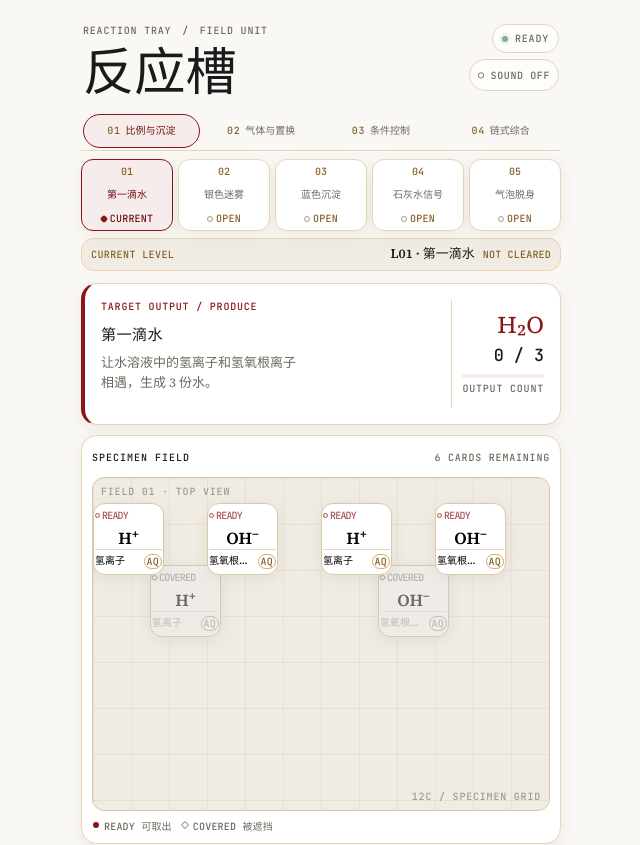
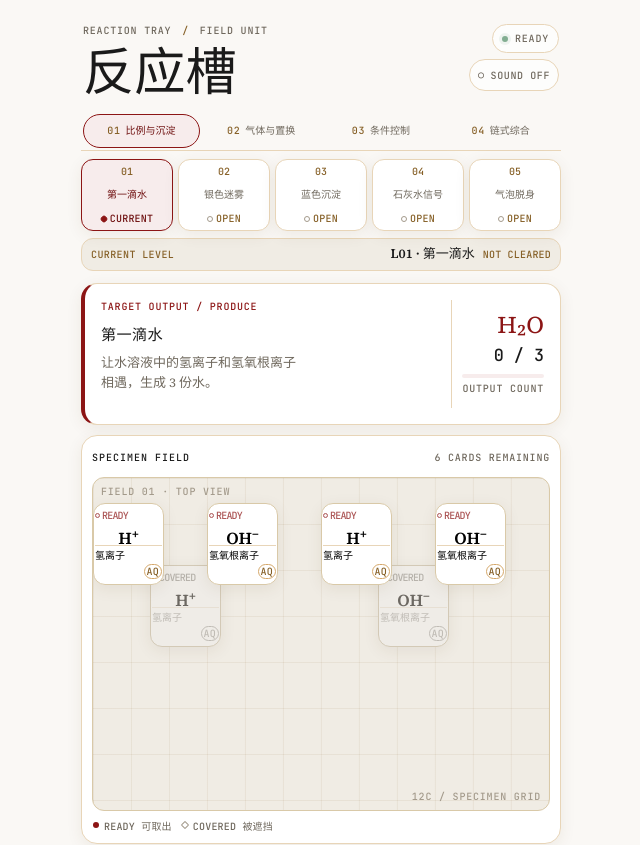
Before and after one commit to GuoweiWang27/reaction-tray, a React (Vite) app: page / in a window 1280 px wide. Shown: the top 845 px of the page, without its empty margins (319-959 px from the left). Built offline with nearby package versions, Linux system fonts and the light colour scheme; a web font is replaced by a local one.

Commit message:
fix: preserve specimen names

```diff
--- a/src/game/game.css
+++ b/src/game/game.css
@@ -791,8 +791,8 @@ button.target-formula:focus-visible,
   display: flex;
   width: calc(var(--w) * 8.333% - 5px);
   min-width: 52px;
-  height: 72px;
-  min-height: 72px;
+  height: 82px;
+  min-height: 82px;
   flex-direction: column;
   align-items: flex-start;
   justify-content: flex-start;
@@ -902,12 +902,14 @@ button.target-formula:focus-visible,
 }
 
 .tile-meta {
-  display: flex;
+  display: grid;
   width: 100%;
   min-width: 0;
-  align-items: center;
-  justify-content: space-between;
-  gap: 3px;
+  grid-template-columns: minmax(0, 1fr) auto;
+  grid-template-rows: minmax(0, auto) auto;
+  align-items: start;
+  column-gap: 3px;
+  row-gap: 2px;
   margin-top: auto;
   padding-top: 4px;
   border-top: 1px solid var(--line);
@@ -916,20 +918,27 @@ button.target-formula:focus-visible,
 }
 
 .tile-name {
-  min-width: 0;
-  flex: 1 1 auto;
+  display: -webkit-box;
+  grid-column: 1 / -1;
+  grid-row: 1;
+  min-width: 0;
+  max-height: 2.4em;
   overflow: hidden;
   font-family: var(--body-font);
   font-size: var(--text-micro);
   font-weight: 600;
   line-height: 1.2;
-  text-overflow: ellipsis;
-  white-space: nowrap;
+  -webkit-box-orient: vertical;
+  -webkit-line-clamp: 2;
+  overflow-wrap: anywhere;
+  white-space: normal;
 }
 
 .tile-phase {
   display: inline-block;
-  flex: 0 0 auto;
+  grid-column: 2;
+  grid-row: 2;
+  justify-self: end;
   margin: 0;
   padding: 2px 2px 1px;
   border: 1px solid var(--sand);
```
